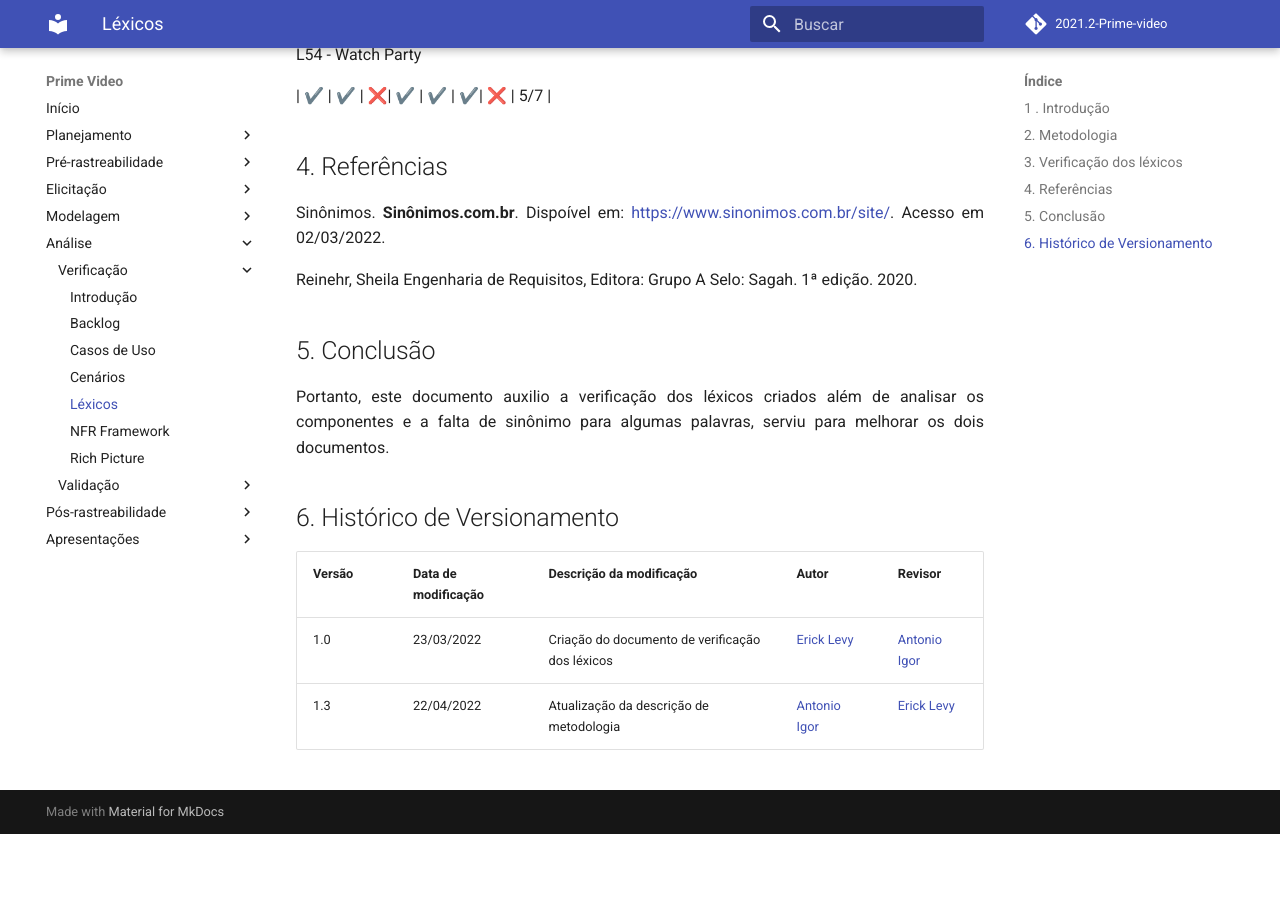
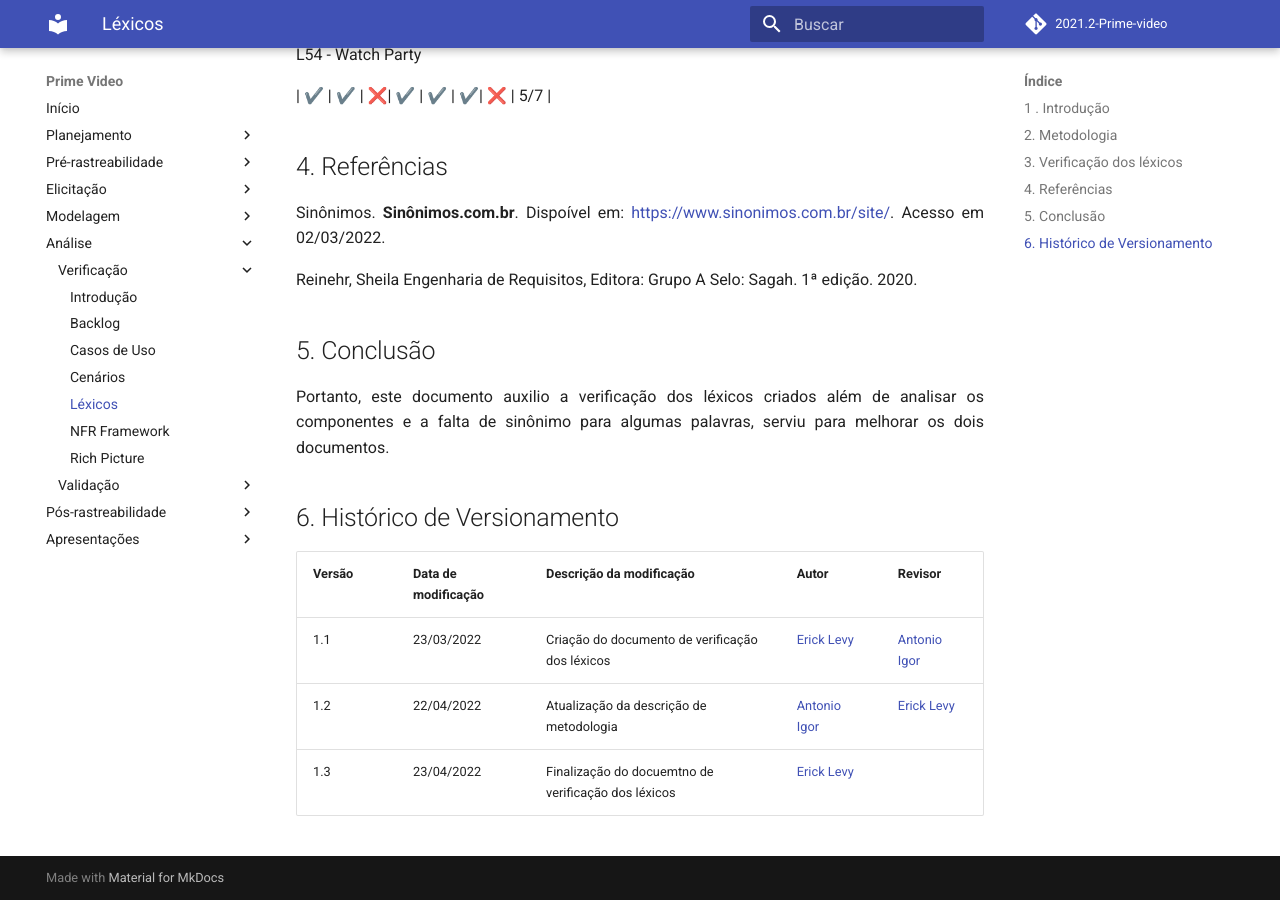
Before and after one commit to Requisitos-de-Software/2021.2-Prime-video, an MkDocs documentation site: the page built from docs/analise/verificacao/lexicos.md, in a window 1280 px wide and 900 px high, scrolled down 5423 px. Built offline with MkDocs 1.6.1 and Material for MkDocs 9.7.7, drawn with Linux system fonts in a browser that asks for light colours; comment, search, counter and statistics services are not loaded; before the commit the page ends 6257 px from its top, so only the background shows below that.

Commit message:
adicionando a finalização

```diff
--- a/docs/analise/verificacao/lexicos.md
+++ b/docs/analise/verificacao/lexicos.md
@@ -113,5 +113,6 @@
 
 |Versão|Data de modificação|Descrição da modificação|Autor| Revisor|
 |-|-|-|-|-|
-|1.0|23/03/2022| Criação do documento de verificação dos léxicos | [Erick Levy](https://github.com/ericklevy)  | [Antonio Igor](https://github.com/antonioigorcarvalho) |
-|1.3|22/04/2022| Atualização da descrição de metodologia | [Antonio Igor](https://github.com/antonioigorcarvalho) | [Erick Levy](https://github.com/ericklevy) |
+|1.1|23/03/2022| Criação do documento de verificação dos léxicos | [Erick Levy](https://github.com/ericklevy)  | [Antonio Igor](https://github.com/antonioigorcarvalho) |
+|1.2|22/04/2022| Atualização da descrição de metodologia | [Antonio Igor](https://github.com/antonioigorcarvalho) | [Erick Levy](https://github.com/ericklevy) |
+|1.3|23/04/2022| Finalização do docuemtno de verificação dos léxicos | [Erick Levy](https://github.com/ericklevy) |  |
```
